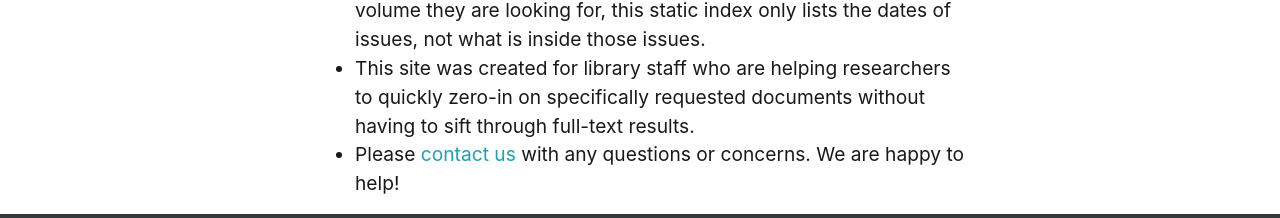
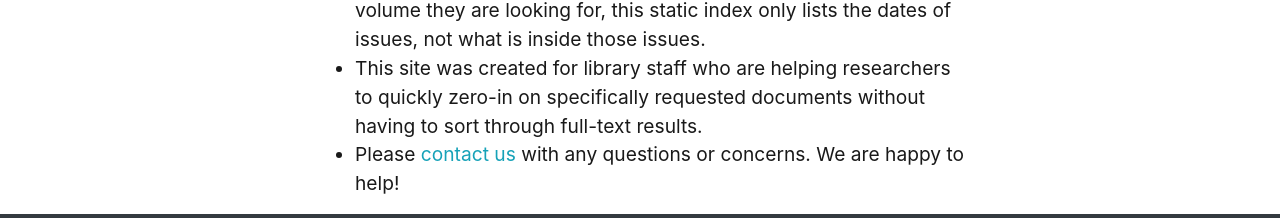
Before and after one commit to Temoshee/michiganregister, a Jekyll site: the page built from pages/about.md, in a window 1280 px wide. Shown: the part 511-729 px from the top of the page. Built offline with Jekyll 4.4.1, drawn with Linux system fonts in a browser that asks for light colours; grey boxes are pictures that could not be loaded.

Commit message:
edit metadata and about file

```diff
--- a/_data/miregmetadata.csv
+++ b/_data/miregmetadata.csv
@@ -2,3 +2,4 @@ objectid,cdmid,title,format,date
 cdm147108,147108,Michigan Register no. 1 (January 1984),application/pdf,1984-01
 cdm147109,147109,Michigan Register no. 2 (February 1984),application/pdf,1984-02
 cdm147110,147110,Michigan Register no. 3 (March 1984),application/pdf,1984-03
+cdm147111,147111,Michigan Register no. 4 (April 1984),application/pdf,1984-04
--- a/pages/about.md
+++ b/pages/about.md
@@ -13,5 +13,5 @@ credits: false
 + This is a collection of issues of the monthly publication *Michigan Register*.
 + It consists of images of paper documents which were not "born digital."
 + Because searching the full text of these documents can result in many false hits for researchers who already know the year of the volume they are looking for, this static index only lists the dates of issues, not what is inside those issues.
-+ This site was created for library staff who are helping researchers to quickly zero-in on specifically requested documents without having to sift through full-text results.
++ This site was created for library staff who are helping researchers to quickly zero-in on specifically requested documents without having to sort through full-text results.
 + Please <a href="https://www.michigan.gov/libraryofmichigan/0,9327,7-381-88848-123290--,00.html" target="_blank" rel="noopener noreferrer">contact us</a> with any questions or concerns. We are happy to help!
```
